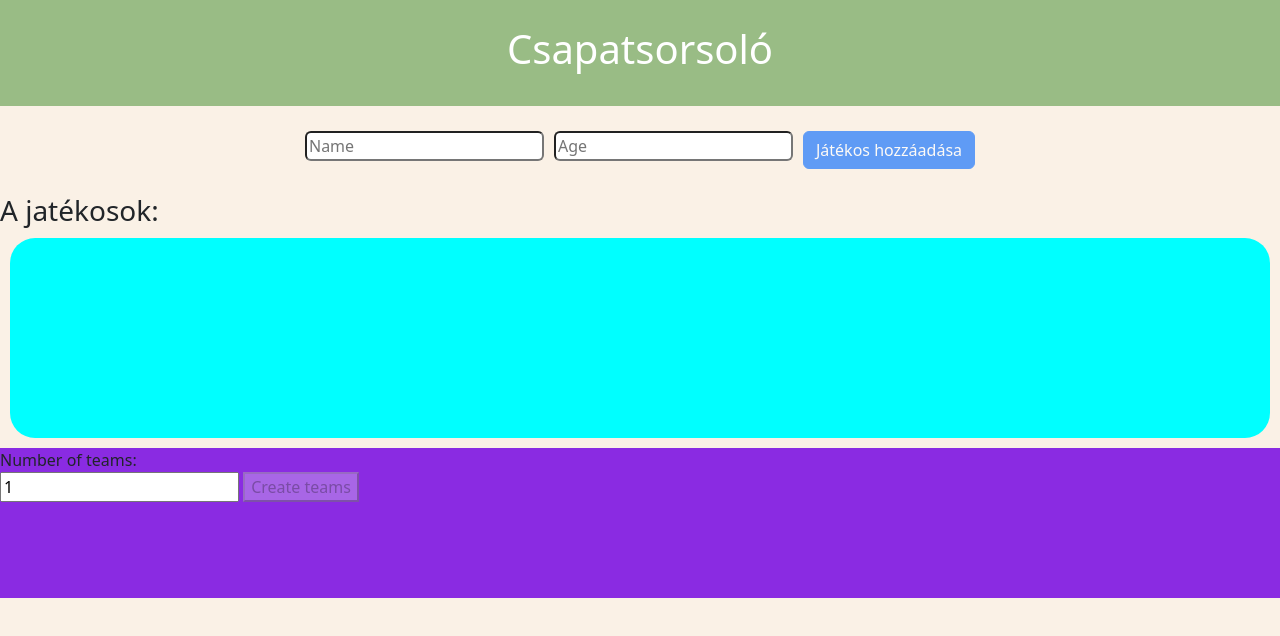
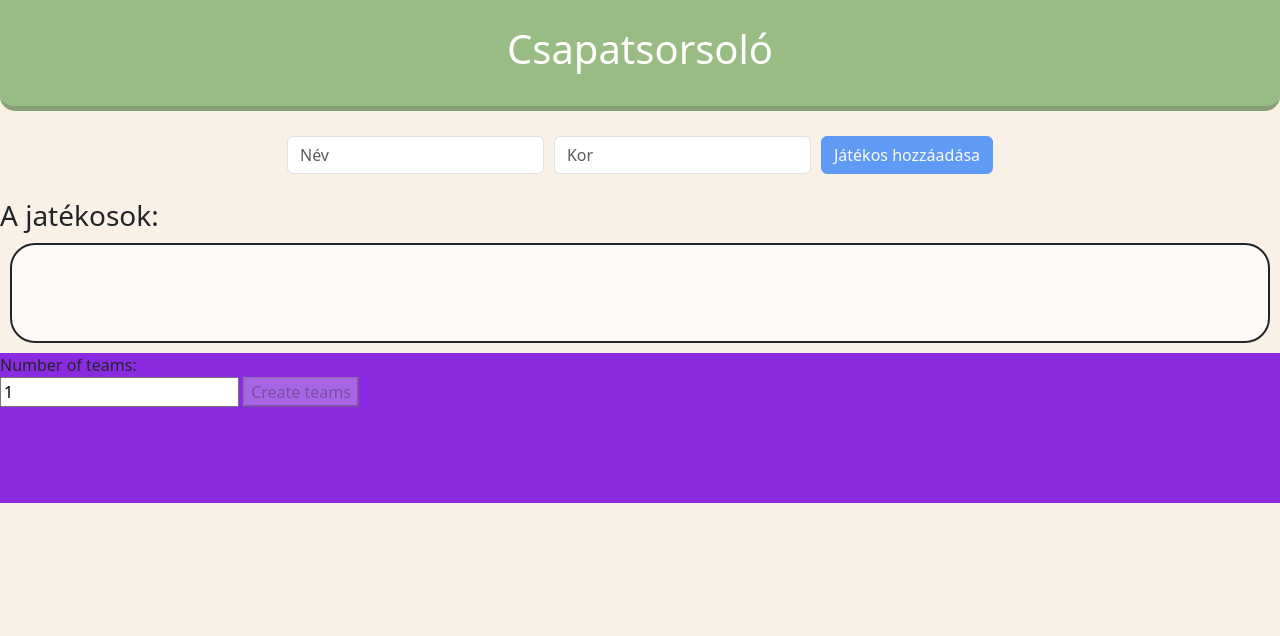
Before and after one commit to MEEP0321/FullStack_feleves, a plain HTML site: page FRONTEND/index.html in a window 1280 px wide. Drawn offline with nearby package versions, Linux system fonts and the light colour scheme.

Commit message:
Styling: player hozzáadása stílus kész, meg a display players div stílusa is

```diff
--- a/FRONTEND/index.html
+++ b/FRONTEND/index.html
@@ -21,10 +21,10 @@
 
         <div id="add-player-container">
             <div class="">
-                <input type="text" placeholder="Name" class="rounded" onkeyup="validateForm()">
+                <input type="text" placeholder="Név" class="rounded form-control" onkeyup="validateForm()">
             </div>
             <div class="">
-                <input type="number" min="0" placeholder="Age" class="rounded" onchange="validateForm()" onkeyup="validateForm()">
+                <input type="number" min="0" placeholder="Kor" class="rounded form-control" onchange="validateForm()" onkeyup="validateForm()">
             </div>
             <div class="">
                 <button disabled onclick="addPlayer()" class="btn btn-primary">Játékos hozzáadása</button>
--- a/FRONTEND/styles.css
+++ b/FRONTEND/styles.css
@@ -10,10 +10,21 @@ body {
 }
 
 #players-displayer {
-    background-color: aqua;
-    height: 200px;
+    background-color: #FDFAF6;
+    height: 100%;
+    min-height: 100px;
     border-radius: 25px;
     margin: 10px;
+    border-style: solid;
+    border-width: 2px;
+    padding: 10px;
+    display: flex;
+    flex-wrap: wrap;
+    gap: 10px;
+}
+
+#players-displayer p{
+
 }
 
 
@@ -30,4 +41,9 @@ body {
     background: #99BC85;
     color: white;
     font-size: 30px;
+    border-bottom-left-radius: 15px;
+    border-bottom-right-radius: 15px;
+    border-bottom-style: solid;
+    border-width: 5px;
+    border-color: #869f77;
   }
```
